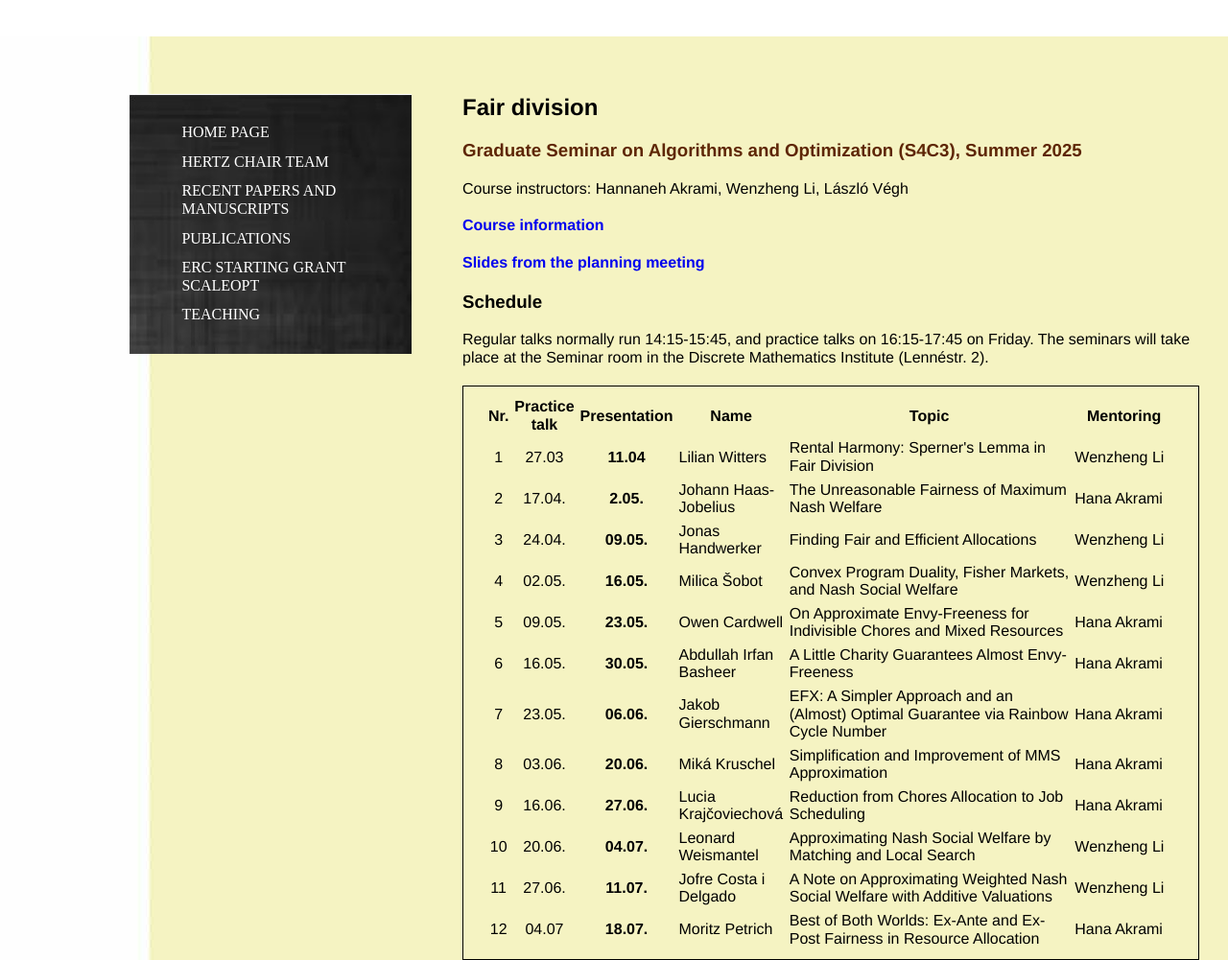
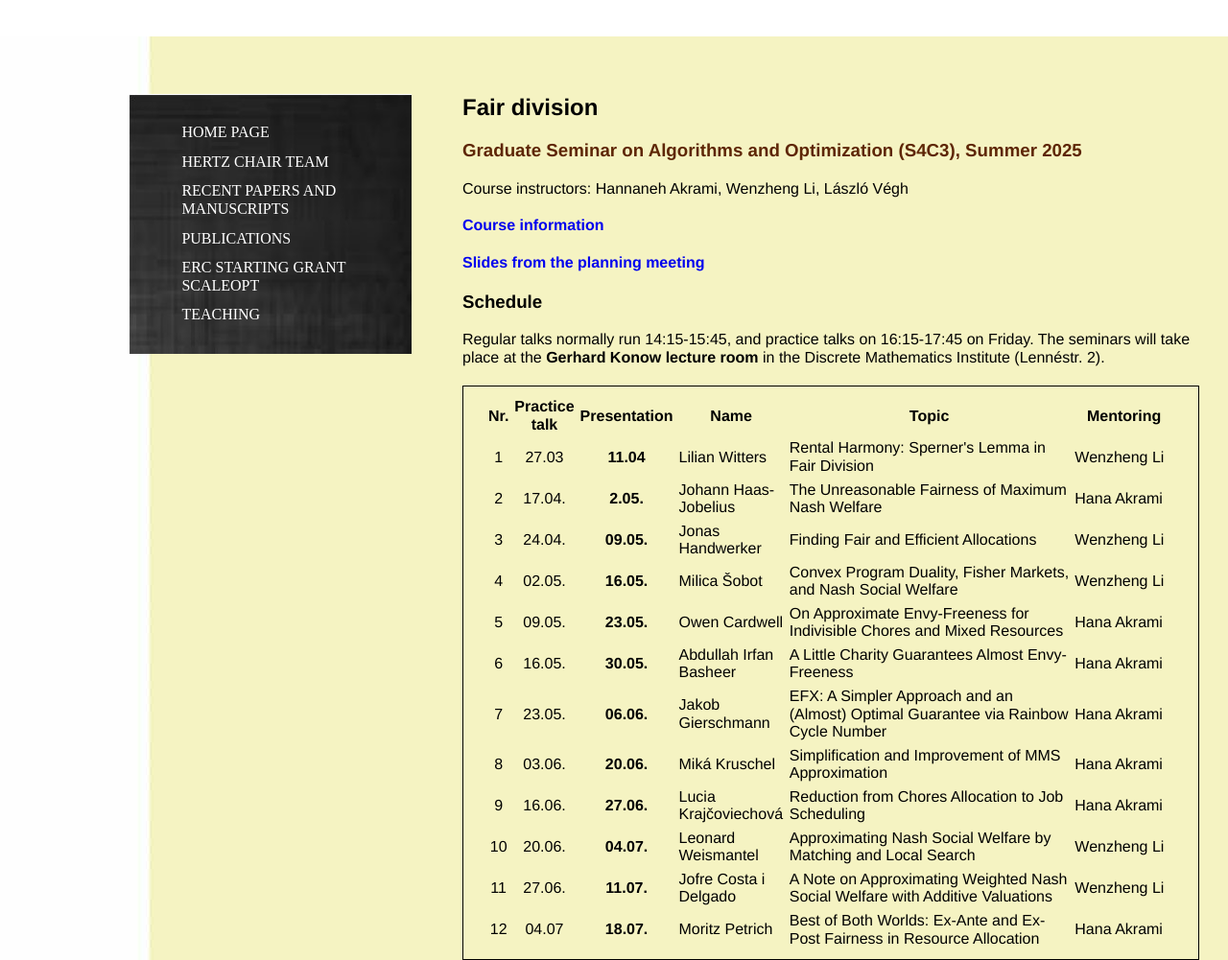
Before and after one commit to veghal/laszlovegh, a plain HTML site: page fairness-seminar/index.html in a window 1280 px wide. Shown: the whole page at 96% size. Drawn offline with Linux system fonts and the light colour scheme.

Commit message:
lecture room

```diff
--- a/fairness-seminar/index.html
+++ b/fairness-seminar/index.html
@@ -61,7 +61,7 @@ Course instructors: Hannaneh Akrami, Wenzheng Li, L&aacute;szl&oacute; V&eacute;
   </font>
 Regular talks normally run 14:15-15:45, and practice talks on 16:15-17:45 on Friday.
 
-The seminars will take place at the Seminar room in the Discrete Mathematics Institute (Lenn&eacute;str. 2).
+The seminars will take place at the <strong>Gerhard Konow lecture room</strong> in the Discrete Mathematics Institute (Lenn&eacute;str. 2).
 
 <table class="topics">
   <!--; cellpadding="3" border=1 rules=all>-->
```
